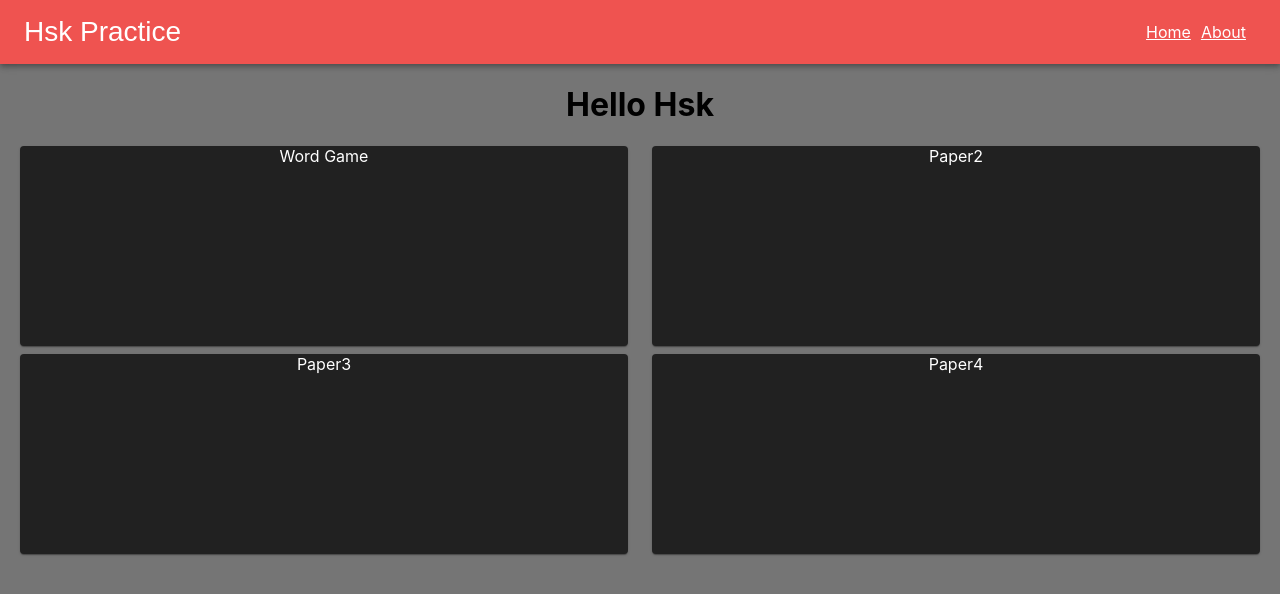
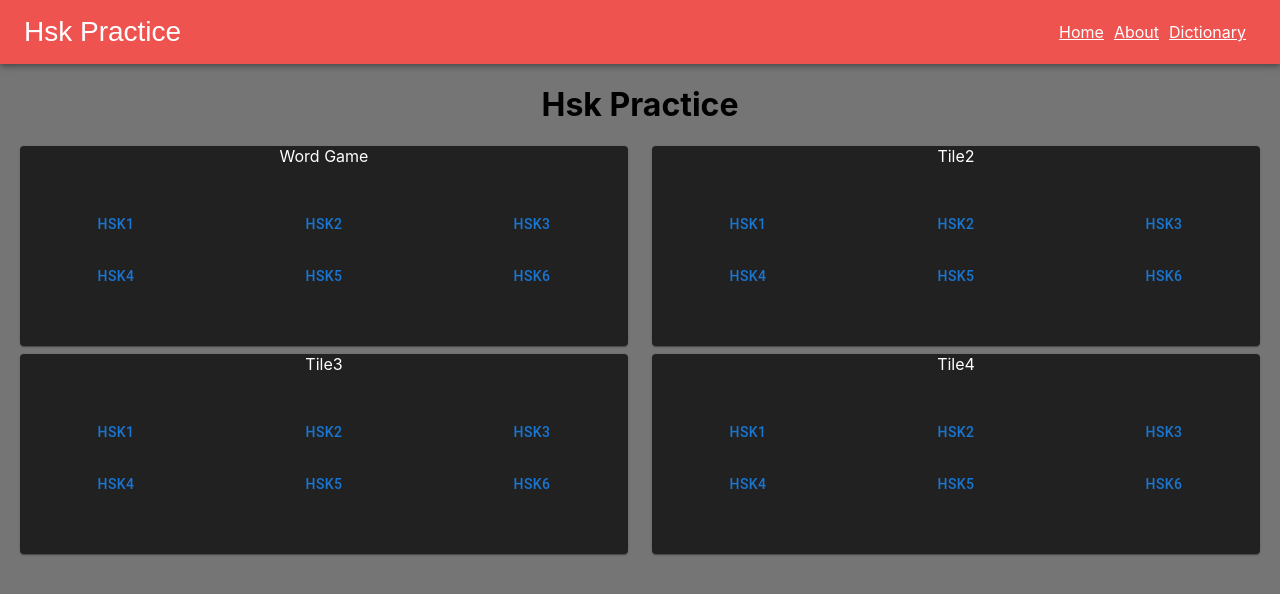
Before and after one commit to DaneHague/DaneHague.github.io, a React (Create React App) app: page / in a window 1280 px wide. Shown: the top 594 px of the page. Built offline with nearby package versions, Linux system fonts and the light colour scheme.

Commit message:
Updated the UI

```diff
--- a/src/App.js
+++ b/src/App.js
@@ -1,11 +1,10 @@
-import logo from './logo.svg';
 import './App.css';
 import HomeContainer from './Components/Containers/HomeContainer';
-import AppBar from './Components/Containers/ButtonAppBar';
 import ButtonAppBar from './Components/Containers/ButtonAppBar';
 import { BrowserRouter as Router, Routes, Route, Link, BrowserRouter} from "react-router-dom";
 import About from './Components/Containers/About';
-import HskGame from './Components/Containers/HskMultiGame'
+import HskGame from './Components/Containers/HskMultiGame';
+import Dictionary from './Components/Containers/Dictionary';
 import React from 'react';
 function App() {
 
--- a/src/Components/Containers/About.js
+++ b/src/Components/Containers/About.js
@@ -1,5 +1,3 @@
-
-import Img1 from '../../Images/cn1.jpg'
 import Grid3 from '../Grid3';
 import React from 'react';
 const About = () => {
--- a/src/Components/Containers/ButtonAppBar.js
+++ b/src/Components/Containers/ButtonAppBar.js
@@ -3,11 +3,8 @@ import AppBar from '@mui/material/AppBar';
 import Box from '@mui/material/Box';
 import Toolbar from '@mui/material/Toolbar';
 import Typography from '@mui/material/Typography';
-import Button from '@mui/material/Button';
 import IconButton from '@mui/material/IconButton';
-import MenuIcon from '@mui/icons-material/Menu';
 import { BrowserRouter as Router, Routes, Route, Link, BrowserRouter} from "react-router-dom";
-import About from './About';
 
 export default function ButtonAppBar() {
   return (
@@ -26,6 +23,7 @@ export default function ButtonAppBar() {
             <Typography variant="h6" component="div" sx={{ flexGrow: 1 }} />
             <Link style={{marginRight:10, color:'white'}} to="/">Home</Link>
             <Link style={{marginRight:10, color:'white'}} to="/about">About</Link>
+            <Link style={{marginRight:10, color:'white'}} to="/dictionary">Dictionary</Link>
             </Toolbar>
         </AppBar>
     </Box>
--- /dev/null
+++ b/src/Components/Containers/Dictionary.js
@@ -0,0 +1,11 @@
+import React from 'react';
+
+const Dictionary = () => {
+    return (
+        <div>
+            Dictionary
+        </div>
+    )
+}
+
+export default Dictionary;
--- a/src/Components/Containers/HomeContainer.js
+++ b/src/Components/Containers/HomeContainer.js
@@ -1,23 +1,14 @@
-import List from '../List.js';
 import React from 'react';
 import MultiGrid from './MultiGrid.js';
-import Paper from '@mui/material/Paper';
+import HomeTile from '../HomeTile.js';
 const HomeContainer = () => {
     return (
         <div>
-            <h1>Hello Hsk</h1>
-            <MultiGrid Paper1={<Paper style={{background: '#212121', height: 200, color: 'white'}}>
-              Word Game
-            </Paper>}
-            Paper2={<Paper style={{background: '#212121', height: 200, color: 'white'}}>
-              Paper2
-            </Paper>}
-            Paper3={<Paper style={{background: '#212121', height: 200, color: 'white'}}>
-              Paper3
-            </Paper>}
-            Paper4={<Paper style={{background: '#212121', height: 200, color: 'white'}}>
-              Paper4
-            </Paper>}
+            <h1>Hsk Practice</h1>
+            <MultiGrid Tile1={<HomeTile TextValue='Word Game'></HomeTile>}
+            Paper2={<HomeTile TextValue='Tile2'></HomeTile>}
+            Paper3={<HomeTile TextValue='Tile3'></HomeTile>}
+            Paper4={<HomeTile TextValue='Tile4'></HomeTile>}
             Style1="backgroundColor: 'red'" />
         </div>
     )
--- a/src/Components/Containers/MultiGrid.js
+++ b/src/Components/Containers/MultiGrid.js
@@ -1,14 +1,11 @@
-import Paper from '@mui/material/Paper';
 import Grid from '@mui/material/Grid';
 import React from 'react';
-import { red } from '@mui/material/colors';
-import { color } from '@mui/system';
-const MultiGrid = ({Paper1, Paper2, Paper3, Paper4}) => {
+const MultiGrid = ({Tile1, Paper2, Paper3, Paper4}) => {
     return (
         <div style={{marginLeft:20, marginRight:20}}>
             <Grid container rowSpacing={1} columnSpacing={{ xs: 1, sm: 2, md: 3 }}>
                 <Grid item xs={6}>
-                    {Paper1}
+                    {Tile1}
                 </Grid>
                 <Grid item xs={6}>
                     {Paper2}
--- /dev/null
+++ b/src/Components/HomeTile.js
@@ -0,0 +1,38 @@
+import React from 'react';
+import Paper from '@mui/material/Paper'
+import {Grid, Box, Button} from '@mui/material/';
+
+
+const HomeTile = ({TextValue}) => {
+    return (
+    <Paper style={{background: '#212121', height: 200, color: 'white'}}>
+              {TextValue}
+              <br/>
+              <br/>
+              <br/>
+              <Box sx={{ flexGrow: 1 }}>
+                <Grid container spacing={2}>
+                    <Grid item xs={4}>
+                        <Button>Hsk1</Button>
+                    </Grid>
+                    <Grid item xs={4}>
+                        <Button>Hsk2</Button>
+                    </Grid>
+                    <Grid item xs={4}>
+                        <Button>Hsk3</Button>
+                    </Grid>
+                    <Grid item xs={4}>
+                        <Button>Hsk4</Button>
+                    </Grid>
+                    <Grid item xs={4}>
+                        <Button>Hsk5</Button>
+                    </Grid>
+                    <Grid item xs={4}>
+                        <Button>Hsk6</Button>
+                    </Grid>
+                </Grid>
+            </Box>
+    </Paper>
+    )
+}
+export default HomeTile;
```
